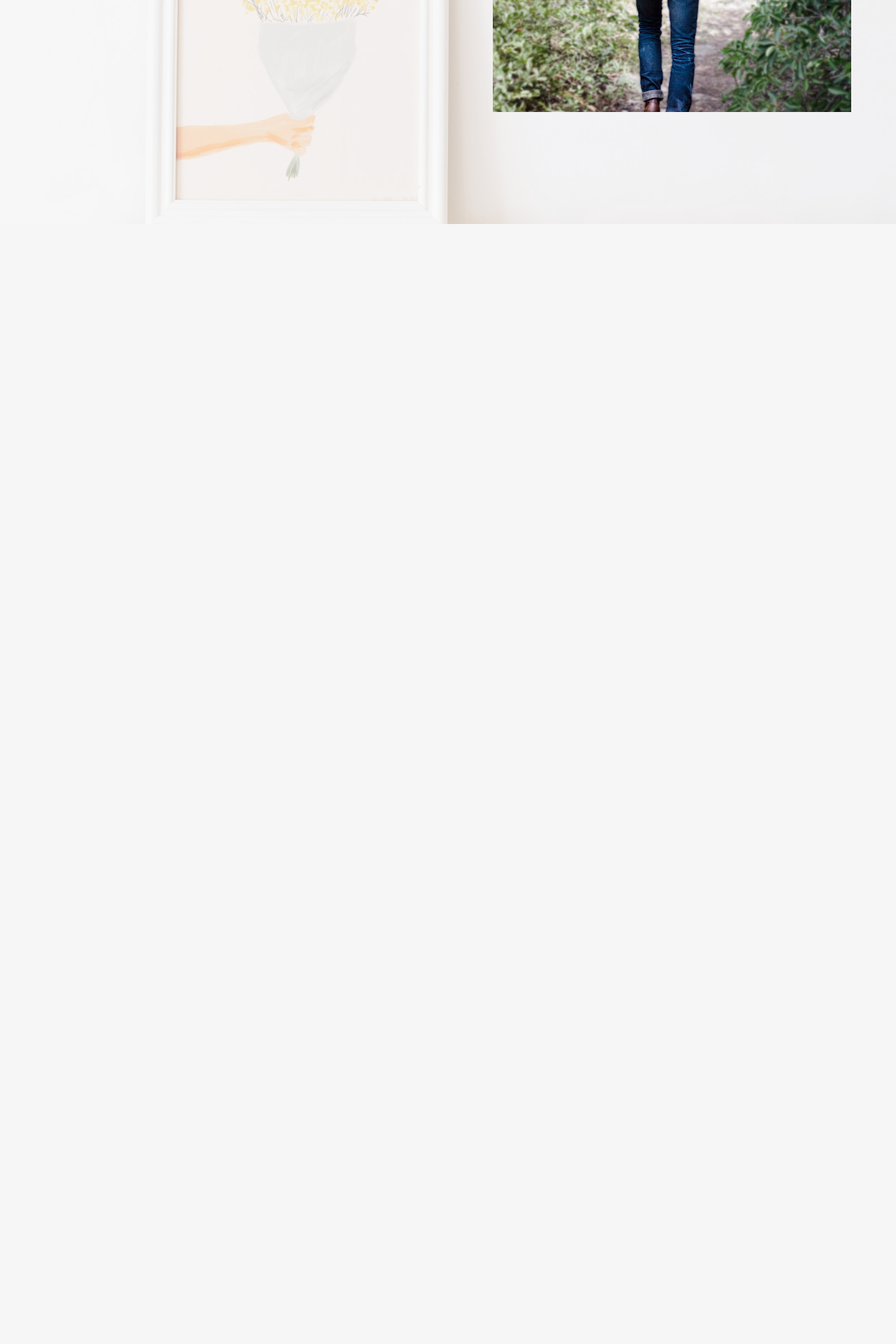
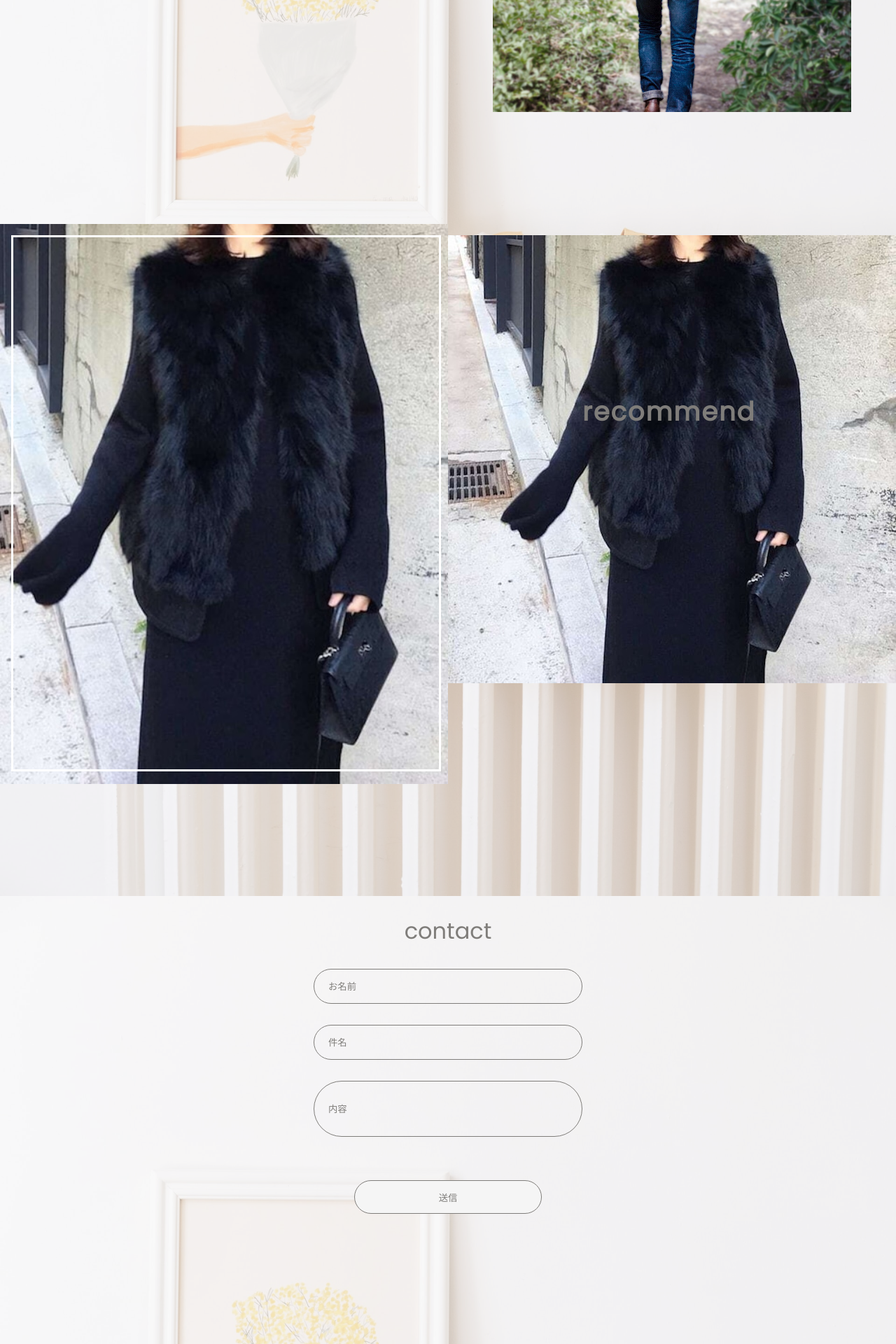
Before and after one commit to MK-1305/poppo-site, a PHP site: page / in a window 1280 px wide. Shown: the part 4480-6400 px from the top of the page at 70% size. Before the commit the page ends 4800 px from the top, so only its background shows below. Run offline with PHP 8.4, Linux system fonts and the light colour scheme.

Commit message:
recommend画面未実装

```diff
--- a/index.html
+++ b/index.html
@@ -44,6 +44,48 @@
           <div class="img"></div>
         </div>
       </section>
+
+      <section class="recommend">
+        <div class="recommend-image">
+          <img src="./images/img1.jpg" alt="">
+        </div>
+          <div class="recommend-content">
+            <h2>recommend</h2>
+            <ul class="recommend-thumbnails">
+              <li><img src="./images/img1.jpg" alt=""></li>
+              <li><img src="./images/img2.jpg" alt=""></li>
+              <li><img src="./images/img3.jpg" alt=""></li>
+              <li><img src="./images/img4.jpg" alt=""></li>
+              <li><img src="./images/img5.jpg" alt=""></li>
+              <li><img src="./images/img6.jpg" alt=""></li>
+              <li><img src="./images/img7.jpg" alt=""></li>
+              <li><img src="./images/img8.jpg" alt=""></li>
+              <li><img src="./images/img9.jpg" alt=""></li>
+            </ul>
+          </div>
+      </section>
+
+      <section class="contact">
+        <div class="contact-box">
+          <form action="">
+            <p class="contact-title">contact</p>
+
+            <div class="input-box">
+              <input type="text" placeholder="お名前" required>
+            </div>
+
+            <div class="input-box">
+              <input type="text" placeholder="件名" required>
+            </div>
+
+            <div class="input-box">
+              <input type="textarea" placeholder="内容" required>
+            </div>
+
+            <button type="submit" class="btn">送信</button>
+          </form>
+        </div>
+      </section>
     </div>
     <!-- 上から処理なのでjsは最後に -->
     <script src="./main.js"></script>
--- a/style.css
+++ b/style.css
@@ -27,7 +27,7 @@ body::after {
   position: absolute;
   background: white;
   width: 100%;
-  height: 600vh;
+  height: 800vh;
   top: 0;
   left: 0;
   opacity: 0.5;
@@ -116,3 +116,128 @@ h2.active {
   opacity: 1;
   transition: opacity 3s;
 }
+
+/* recommend--------------------------- */
+
+.recommend {
+  display: flex;
+  flex-direction: column-reverse;
+}
+.recommend-image {
+  width: min(100%, calc(38rem - 2rem));
+  margin: auto;
+  position: relative;
+}
+.recommend-image::after {
+  display: block;
+  content: '';
+  width: calc(100% - 2rem);
+  height: calc(100% - 2.5rem);
+  z-index: 3;
+  border: 3px solid white;
+  top: 1rem;
+  left: 1rem;
+  position: absolute;
+}
+.recommend-image img {
+  aspect-ratio: 3/4;
+  object-fit: cover;
+  width: 100%;
+}
+.recommend-thumbnails {
+  display: grid;
+  gap: 1rem;
+  grid-template-columns: repeat(5, 1fr);
+  list-style: none;
+  margin: 1rem 0;
+}
+.recommend-thumbnails img {
+  aspect-ratio: 3/4;
+  object-fit: cover;
+  cursor: pointer;
+}
+
+@media (min-width: 800px) {
+
+  .recommend {
+    flex-direction: row;
+  }
+  .recommend-image {
+    width: 50vw;
+    margin: 0;
+  }
+  .recommend-image img {
+    height: 100vh;
+  }
+  .recommend-content {
+    width: 30vw;
+  }
+  .recommend-thumbnails {
+    gap: 2vw;
+    grid-template-columns: repeat(3, 1fr);
+  }
+  .recommend-thumbnails img:hover {
+    box-shadow: 0 0 1rem rgba(0,0,0,.4);
+    transition: .4s;
+  }
+}
+/* contact----------------------- */
+
+.contact {
+  height: 100vh;
+  display: flex;
+  justify-content: center;
+  align-items: center;
+  text-align: center;
+  /* background: #bd7533; */
+}
+
+.contact-box {
+  width: 30%;
+}
+
+.contact-title {
+  font-size: 2rem;
+  font-family: "Poppins", sans-serif;
+}
+
+.contact .input-box {
+  position: relative;
+  width: 100%;
+  height: 50px;
+  margin: 30px 0;
+}
+
+.input-box {
+  height: 100px;
+}
+
+.input-box input {
+  width: 100%;
+  height: 100%;
+  background: transparent;
+  border: none;
+  outline: none;
+  border: 1px solid rgb(127, 125, 122);
+  border-radius: 40px;
+  padding: 20px 20px 20px 20px;
+}
+
+.input-box input::placeholder {
+  color: rgb(127, 125, 122);
+}
+
+/* なんで4？ */
+.input-box:nth-child(4) {
+  height: 5rem;
+}
+
+.btn {
+  width: 70%;
+  height: 3rem;
+  background: whitesmoke;
+  border: solid 1px;
+  outline: none;
+  border-radius: 40px;
+  margin-top: 2rem;
+}
```
Also changed, not shown: images/img1.jpg (renamed from images/1.jpeg), images/img8.jpg (renamed from images/2.jpeg), images/img9.jpg (added).
